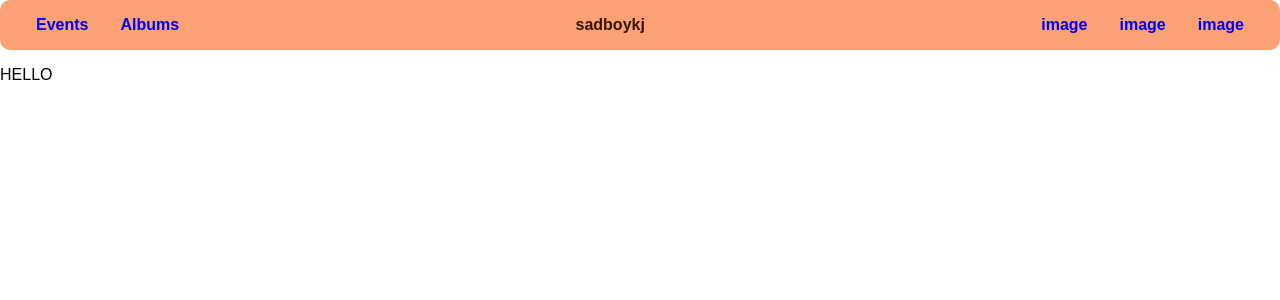
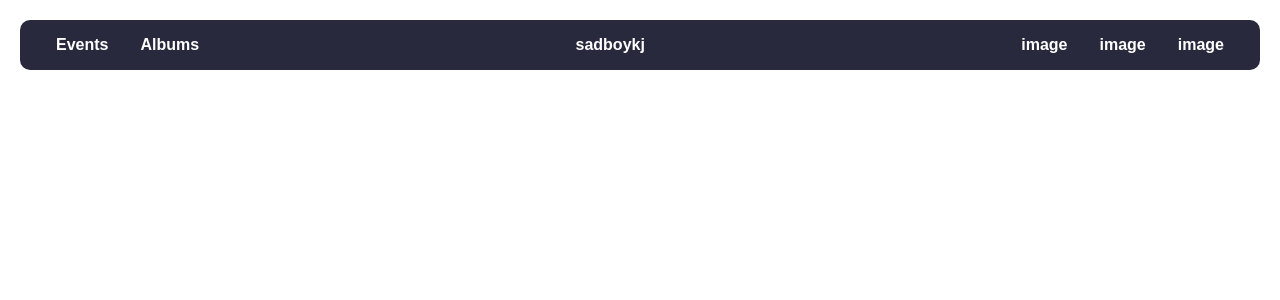
Before and after one commit to Anisha7/sadboykj-site, a React (Create React App) app in the folder client/: page / in a window 1280 px wide. Shown: the top 300 px of the page. Built offline with nearby package versions, Linux system fonts and the light colour scheme.

Commit message:
navbar basic styles

```diff
--- a/client/package.json
+++ b/client/package.json
@@ -3,6 +3,7 @@
   "version": "0.1.0",
   "private": true,
   "dependencies": {
+    "node-sass": "^4.12.0",
     "react": "^16.10.1",
     "react-dom": "^16.10.1",
     "react-router-dom": "^5.1.2",
--- a/client/src/components/Navbar/index.js
+++ b/client/src/components/Navbar/index.js
@@ -3,11 +3,11 @@
 // TODO: replace this to be a variable such
 // that when backend returns whether it is mobile or web,
 // render different stylesheet
-import styles from './styles.scss';
+import './styles.css';
 
 class Navbar extends Component {
     render() {
-        return (<div class="navbar">
+        return (<div className="navbar">
             <ul>
                 <li><Link to="/events">Events</Link></li>
                 <li><Link to="/albums">Albums</Link></li>
--- a/client/src/components/Navbar/styles.scss
+++ b/client/src/components/Navbar/styles.css
@@ -1,12 +1,20 @@
-
+* {
+    color: white;
+}
 .navbar {
     display: flex;
     flex-direction: row;
     justify-content: space-between;
     align-items: center;
-    background-color: #fAA275;
+    background-color: #28293D;
     align-items: baseline;
     border-radius: 10px;
+    margin: 20px;
+}
+
+.navbar > h1 {
+    margin: 0;
+    padding: 0;
 }
 
 .navbar > ul {
```
Also changed, not shown: 1 other file (tests, documents, lock files or other folders).
